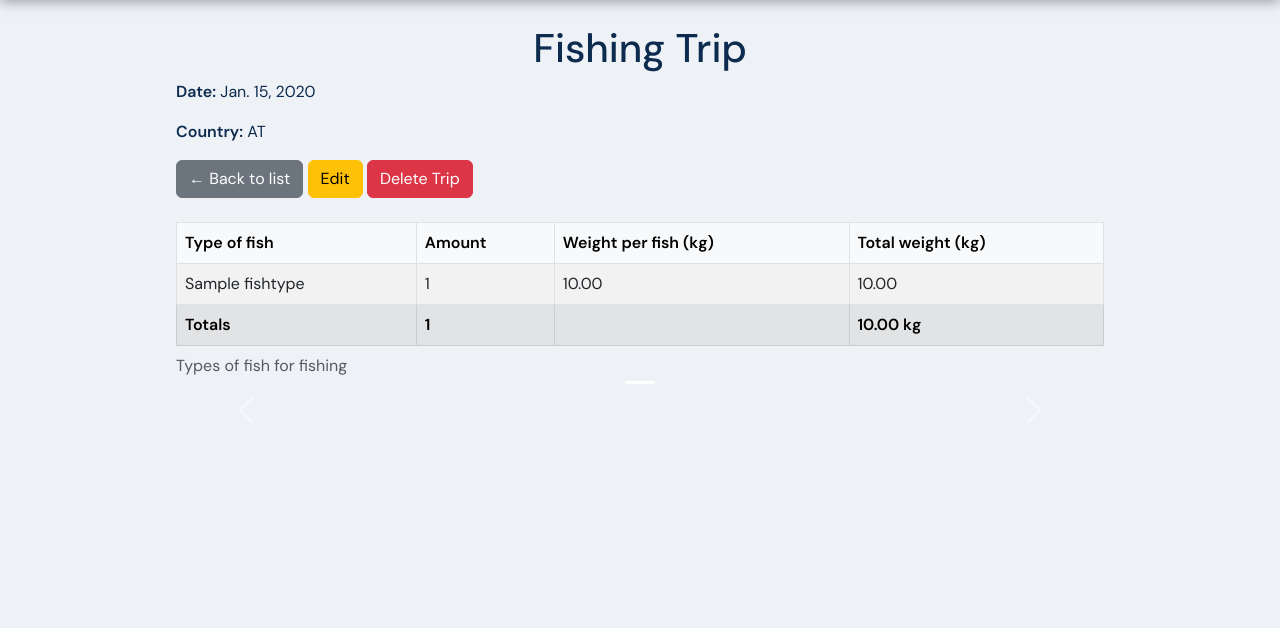
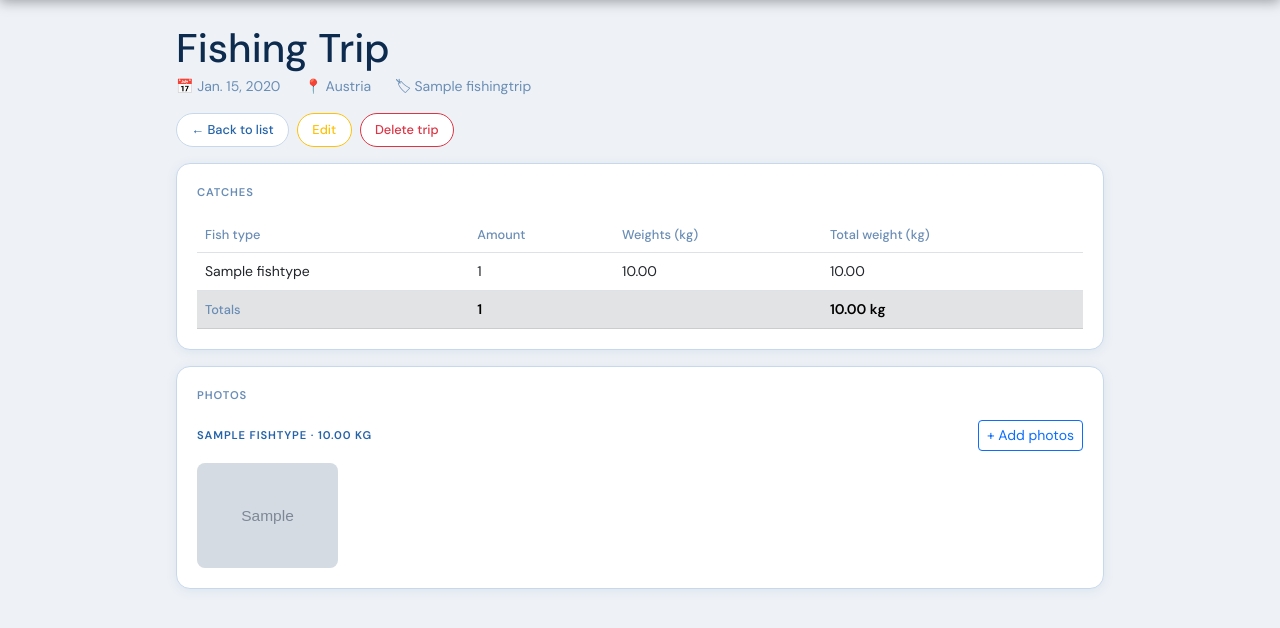
Before and after one commit to Yar00myr/register_of_fishing, a Django app: a page that uses project/main/templates/main/fishing_detail.html in a window 1280 px wide. Shown: the part 61-689 px from the top of the page. Run offline with Django 5.2, Linux system fonts and the light colour scheme; a user stored in the database is signed in; tables that the repository leaves empty hold one stand-in row (values such as "Sample post"); grey boxes marked "Sample" are stand-in pictures.

Commit message:
feat(main): update fishing detail page and update routes

```diff
--- /dev/null
+++ b/project/main/static/css/fishing_detail.css
@@ -0,0 +1,140 @@
+.trip-meta {
+  display: flex;
+  flex-wrap: wrap;
+  gap: .5rem 1.5rem;
+  font-size: .875rem;
+  color: var(--text-muted);
+  margin-bottom: 1rem;
+}
+
+.trip-meta span {
+  display: flex;
+  align-items: center;
+  gap: 5px;
+}
+
+.detail-section {
+  background: var(--bg-card);
+  border: 1px solid var(--border);
+  border-radius: var(--r);
+  padding: 1.25rem;
+  margin-top: 1rem;
+  box-shadow: var(--shadow-sm);
+}
+
+.detail-section-label {
+  font-size: .7rem;
+  font-weight: 600;
+  text-transform: uppercase;
+  letter-spacing: .08em;
+  color: var(--text-muted);
+  margin-bottom: 1rem;
+}
+
+.detail-section .table {
+  font-size: .875rem;
+  margin-bottom: 0;
+}
+
+.detail-section .table th {
+  font-weight: 500;
+  color: var(--text-muted);
+  border-top: none;
+  font-size: .8rem;
+}
+
+.detail-section .table tfoot th,
+.detail-section .table tfoot td {
+  border-top: 1px solid var(--border);
+  font-weight: 500;
+}
+
+.catch-block + .catch-block {
+  margin-top: 1.25rem;
+  padding-top: 1.25rem;
+  border-top: 1px solid var(--border);
+}
+
+.catch-block-header {
+  display: flex;
+  align-items: center;
+  justify-content: space-between;
+  margin-bottom: .75rem;
+}
+
+.catch-block-name {
+  font-size: .7rem;
+  font-weight: 600;
+  text-transform: uppercase;
+  letter-spacing: .08em;
+  color: var(--text-secondary);
+}
+
+.photo-grid {
+  display: grid;
+  grid-template-columns: repeat(auto-fill, minmax(140px, 1fr));
+  gap: 8px;
+}
+
+.photo-grid img {
+  aspect-ratio: 4/3;
+  object-fit: cover;
+  width: 100%;
+  border-radius: var(--r-sm);
+  display: block;
+}
+
+.no-photos-text {
+  font-size: .8rem;
+  color: var(--text-muted);
+}
+
+.trip-actions {
+  display: flex;
+  flex-wrap: wrap;
+  gap: .5rem;
+  margin-bottom: 1rem;
+}
+
+@media (max-width: 576px) {
+  .photo-grid {
+    grid-template-columns: repeat(2, 1fr);
+  }
+}
+
+.trip-btn {
+  display: inline-flex;
+  align-items: center;
+  font-size: .8rem;
+  font-weight: 500;
+  padding: .4rem .9rem;
+  border-radius: 50px;
+  border: 1px solid var(--border);
+  background: var(--bg-card);
+  color: var(--text-secondary);
+  text-decoration: none;
+  transition: background .15s, border-color .15s, color .15s;
+}
+.trip-btn:hover {
+  background: var(--bg);
+  border-color: var(--text-muted);
+  color: var(--text-primary);
+}
+
+.trip-btn-edit {
+  border-color: var(--accent-warm);
+  color: var(--accent-warm);
+}
+.trip-btn-edit:hover {
+  background: rgba(255, 193, 7, .08);
+  color: var(--accent-warm-h);
+}
+
+.trip-btn-delete {
+  border-color: #dc3545;
+  color: #dc3545;
+}
+.trip-btn-delete:hover {
+  background: rgba(220, 53, 69, .08);
+  color: #c82333;
+}
--- a/project/main/templates/main/fishing_detail.html
+++ b/project/main/templates/main/fishing_detail.html
@@ -1,56 +1,51 @@
 {% extends "main/_base.html" %}
+{% load static %}
+{% block title %}Trip — {{ trip }}{% endblock %}
+{% block extra_css %}
+<link rel="stylesheet" href="{% static 'css/fishing_detail.css' %}">
+{% endblock %}
 
 {% block content %}
-    <div class="d-flex justify-content-center align-items-center">
-        <h1>Fishing Trip</h1>
-    </div>
-    <p><strong>Date:</strong> {{ trip.date }}</p>
-    <p><strong>Country:</strong> {{ trip.country_code }}</p>
 
-    <div class="mt-3">
-        <a class="btn btn-secondary" href="{% url 'main:fishingtrip-list' %}">← Back to list</a>
-        <a class="btn btn-warning" href="{% url 'main:fishingtrip-edit' trip.pk %}">Edit</a>
-        <a href="{% url 'main:fishingtrip-delete' trip.pk %}" class="btn btn-danger">Delete Trip</a>
+<h1 class="mb-1">Fishing Trip</h1>
+<div class="trip-meta">
+  <span>📅 {{ trip.date }}</span>
+  <span>📍 {{ trip.country_name }}</span>
+  {% if trip.name %}<span>🏷 {{ trip.name }}</span>{% endif %}
 </div>
 
-    <div class="mt-4">
-        <table class="table table-bordered table-striped">
-            <caption>Types of fish for fishing</caption>
+<div class="trip-actions">
+  <a class="trip-btn" href="{% url 'main:fishingtrip-list' %}">← Back to list</a>
+  <a class="trip-btn trip-btn-edit" href="{% url 'main:fishingtrip-edit' trip.pk %}">Edit</a>
+  <a class="trip-btn trip-btn-delete" href="{% url 'main:fishingtrip-delete' trip.pk %}">Delete trip</a>
+</div>
 
-            <thead class="table-light">
+<div class="detail-section">
+  <div class="detail-section-label">Catches</div>
+  <table class="table table-hover mb-0">
+    <thead>
       <tr>
-                    <th>Type of fish</th>
+        <th>Fish type</th>
         <th>Amount</th>
-                    <th>Weight per fish (kg)</th>
+        <th>Weights (kg)</th>
         <th>Total weight (kg)</th>
       </tr>
     </thead>
-
     <tbody>
       {% for catch in grouped_catches %}
         <tr>
           <td>{{ catch.fish_type }}</td>
           <td>{{ catch.amount }}</td>
-                    <td>
-                        {% if catch.weights %}
-                            {{ catch.weights|join:", " }}
-                        {% else %}
-                            —
-                        {% endif %}
-                    </td>
+          <td>{{ catch.weights|join:", "|default:"—" }}</td>
           <td>{{ catch.total_weight }}</td>
         </tr>
       {% empty %}
-                <tr>
-                    <td colspan="4" class="text-center">No catches yet</td>
-                </tr>
+        <tr><td colspan="4" class="text-center text-muted">No catches yet</td></tr>
       {% endfor %}
     </tbody>
-
-
     <tfoot class="table-secondary">
       <tr>
-                    <th scope="row">Totals</th>
+        <th>Totals</th>
         <td><strong>{{ trip.total_fish_amount }}</strong></td>
         <td></td>
         <td><strong>{{ trip.total_weight|floatformat:2 }} kg</strong></td>
@@ -59,37 +54,31 @@
   </table>
 </div>
 
-    {% if trip.catches.all %}
-        <div id="catchCarousel" class="carousel slide mt-4" data-bs-ride="carousel">
-            <div class="carousel-indicators">
+<div class="detail-section">
+  <div class="detail-section-label">Photos</div>
   {% for catch in trip.catches.all %}
-                <button type="button" data-bs-target="#catchCarousel" data-bs-slide-to="{{ forloop.counter0 }}" class="{% if forloop.first %}active{% endif %}" aria-current="{% if forloop.first %}true{% endif %}" aria-label="Slide {{ forloop.counter }}"></button>
+    <div class="catch-block">
+      <div class="catch-block-header">
+        <span class="catch-block-name">
+          {{ catch.fish_type }}{% if catch.weight %} · {{ catch.weight }} kg{% endif %}
+        </span>
+        <a href="{% url 'main:catch-photos' catch.pk %}" class="btn btn-outline-primary btn-sm">
+          + Add photos
+        </a>
+      </div>
+      {% if catch.photos.all %}
+        <div class="photo-grid">
+          {% for photo in catch.photos.all %}
+            <img src="{{ photo.photo.url }}" alt="{{ catch.fish_type }}">
+          {% endfor %}
+        </div>
+      {% else %}
+        <p class="no-photos-text">No photos yet</p>
+      {% endif %}
+    </div>
+  {% empty %}
+    <p class="text-muted" style="font-size:.875rem;">No catches recorded</p>
   {% endfor %}
 </div>
 
-            <div class="carousel-inner">
-                {% for catch in trip.catches.all %}
-                    {% if catch.photo %}
-                        <div class="carousel-item {% if forloop.first %}active{% endif %}">
-                            <img src="{{ catch.photo.url }}" class="d-block w-100" alt="{{ catch.fish_type }}">
-                            <div class="carousel-caption d-none d-md-block">
-                                <h5>{{ catch.fish_type }}</h5>
-                                <p>{{ catch.amount }} × {{ catch.weight|default:"—" }} kg each</p>
-                            </div>
-                        </div>
-                    {% endif %}
-                {% endfor %}
-            </div>
-
-            <button class="carousel-control-prev" type="button" data-bs-target="#catchCarousel" data-bs-slide="prev">
-                <span class="carousel-control-prev-icon" aria-hidden="true"></span>
-                <span class="visually-hidden">Previous</span>
-            </button>
-            <button class="carousel-control-next" type="button" data-bs-target="#catchCarousel" data-bs-slide="next">
-                <span class="carousel-control-next-icon" aria-hidden="true"></span>
-                <span class="visually-hidden">Next</span>
-            </button>
-        </div>
-    {% endif %}
-
 {% endblock %}
--- a/project/main/urls.py
+++ b/project/main/urls.py
@@ -11,6 +11,7 @@ from .views import (
     delete_trip,
     new_fish_type,
     edit_trip,
+    catch_photos_view,
 )
 
 app_name = "main"
@@ -20,6 +21,7 @@ urlpatterns = [
     path("", homepage_view, name="homepage"),
     path("login/", login_page, name="login"),
     path("logout/", logout_page, name="logout"),
+    path("catches/<int:pk>/photos/", catch_photos_view, name="catch-photos"),
     path("trips/add/", add_trip_view, name="fishingtrip-add"),
     path("trips/", trips_list_view, name="fishingtrip-list"),
     path("trips<int:pk>/", trip_detail_view, name="fishingtrip-detail"),
--- a/project/main/views/__init__.py
+++ b/project/main/views/__init__.py
@@ -9,5 +9,6 @@ from .trips import (
     trips_list_view as trips_list_view,
     trip_detail_view as trip_detail_view,
     delete_trip as delete_trip,
-    edit_trip as edit_trip
+    edit_trip as edit_trip,
+    catch_photos_view as catch_photos_view
 )
--- a/project/main/views/trips.py
+++ b/project/main/views/trips.py
@@ -5,8 +5,8 @@ from django.contrib import messages
 from django.contrib.auth.decorators import login_required
 from django.shortcuts import redirect, render, get_object_or_404
 
-from ..forms import FishingTripForm, CatchFormSet
-from ..models import FishingTrip
+from ..forms import FishingTripForm, CatchFormSet, CatchPhotoFormSet
+from ..models import FishingTrip, Catch
 
 
 @login_required(login_url="main:login")
@@ -43,7 +43,7 @@ def trips_list_view(request):
 @login_required(login_url="main:login")
 def trip_detail_view(request, pk: int):
     trip = get_object_or_404(
-        FishingTrip.objects.prefetch_related("catches__fish_type"),
+        FishingTrip.objects.prefetch_related("catches__fish_type", "catches__photos"),
         pk=pk,
     )
     return render(
@@ -96,3 +96,25 @@ def edit_trip(request, pk: int):
             "is_edit": True,
         },
     )
+
+
+@login_required(login_url="main:login")
+def catch_photos_view(request, pk: int):
+    catch = get_object_or_404(Catch.objects.prefetch_related("photos"), pk=pk)
+    if request.method == "POST":
+        formset = CatchPhotoFormSet(request.POST, request.FILES, instance=catch)
+        if formset.is_valid():
+            formset.save()
+            messages.success(request, "Photos saved!")
+            return redirect("main:fishingtrip-detail", pk=catch.fishing_trip_id)
+    else:
+        formset = CatchPhotoFormSet(instance=catch)
+
+    return render(
+        request,
+        "main/catch_photos.html",
+        {
+            "catch": catch,
+            "formset": formset,
+        },
+    )
```
Also changed, not shown: project/main/templates/main/catch_photos.html (added, +87 -0 lines), project/main/views/views.py (+0 -22 lines), project/project/settings.py (+6 -3 lines). Lines whose indentation alone changed are shown as unchanged.
